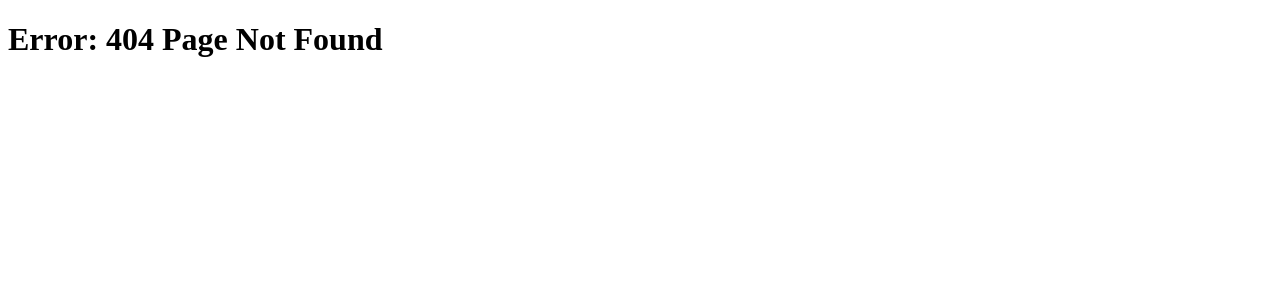
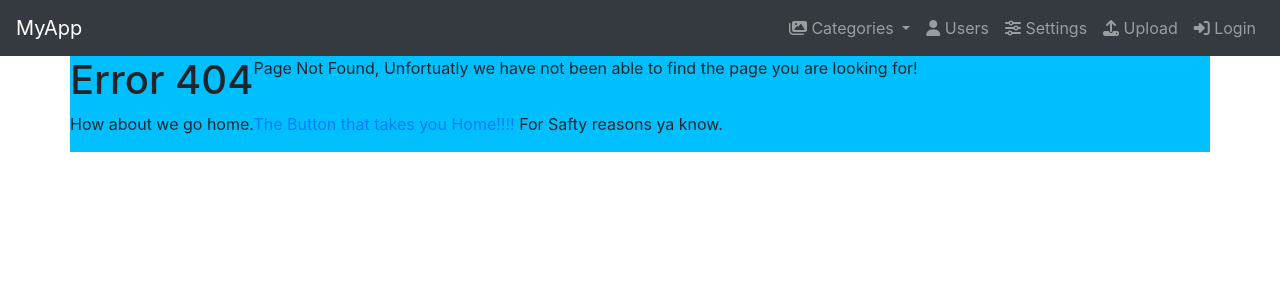
Before and after one commit to Dannyboyzz9/Flasker, a Flask app: template templates/404.html in a window 1280 px wide. Shown: the top 300 px of the page. Run offline with Flask 2, Linux system fonts and the light colour scheme; the template is opened without the code that fills it, so the values that code supplies are empty; some libraries are stand-ins or nearby versions.

Commit message:
Pre Lunch Stuff

```diff
--- /dev/null
+++ b/static/css/style.css
@@ -0,0 +1,3 @@
+#pagenotfound{
+    background: deepskyblue;
+}
--- a/templates/404.html
+++ b/templates/404.html
@@ -1,7 +1,10 @@
-<!DOCTYPE html>
-<head>
-    <title>Error: 404 Page not found!</title>
-</head>
-<body>
-    <h1>Error: 404 Page Not Found</h1>
-</body>
+{% extends "base.html" %}
+{% block main %}
+<div class="container">
+    <div id="pagenotfound" class="row">
+        <h1>Error 404</h1>
+        <p>Page Not Found, Unfortuatly we have not been able to find the page you are looking for!</p>
+        <p>How about we go home.<a href="/">The Button that takes you Home!!!!</a> For Safty reasons ya know.</p>
+    </div>
+</div>
+{% endblock %}
--- a/templates/Base.html
+++ b/templates/Base.html
@@ -7,7 +7,7 @@
         <script src="https://kit.fontawesome.com/2ea5bc6e34.js" crossorigin="anonymous"></script>
         <link rel="stylesheet" href="https://stackpath.bootstrapcdn.com/bootstrap/4.4.1/css/bootstrap.min.css" integrity="sha384-Vkoo8x4CGsO3+Hhxv8T/Q5PaXtkKtu6ug5TOeNV6gBiFeWPGFN9MuhOf23Q9Ifjh" crossorigin="anonymous">
         <link href="https://fonts.googleapis.com/css?family=Open+Sans|Roboto+Condensed:700&display=swap" rel="stylesheet">
-        <link rel="stylesheet" href="static/css/style.css">
+        <link rel="stylesheet" href="static\css\style.css">
     </head>
   <body>
     {% block header %}
@@ -21,7 +21,7 @@
             <ul class="nav navbar-nav ml-auto">
                 <li class="nav-item dropdown">
                     <a class="nav-link dropdown-toggle" href="#" id="navbarDropdown" role="button" data-toggle="dropdown" aria-haspopup="true" aria-expanded="false">
-                        <i class="fas fa-images"></i>Categories
+                        <i class="fas fa-images"></i> Categories
                     </a>
                     <div class="dropdown-menu bg-dark" aria-labelledby="navbarDropdown">
                         <a class="dropdown-item" href="#">Category 1</a>
@@ -31,16 +31,16 @@
                     </div>
                 </li>
                 <li class="nav-item">
-                    <a class="nav-link" href="#"><i class="fas fa-user"></i>Users</a>
+                    <a class="nav-link" href="#"><i class="fas fa-user"></i> Users</a>
                 </li>
                 <li class="nav-item">
-                    <a class="nav-link" href="#"><i class="fas fa-sliders-h"></i>Settings</a>
+                    <a class="nav-link" href="#"><i class="fas fa-sliders-h"></i> Settings</a>
                 </li>
                 <li class="nav-item">
-                    <a class="nav-link" href="#"><i class="fas fa-upload"></i>Upload</a>
+                    <a class="nav-link" href="#"><i class="fas fa-upload"></i> Upload</a>
                 </li>
                 <li class="nav-item">
-                    <a class="nav-link" href="#"><i class="fas fa-sign-in-alt"></i>Login</a>
+                    <a class="nav-link" href="#"><i class="fas fa-sign-in-alt"></i> Login</a>
                 </li>
             </ul>
         </nav>
```
